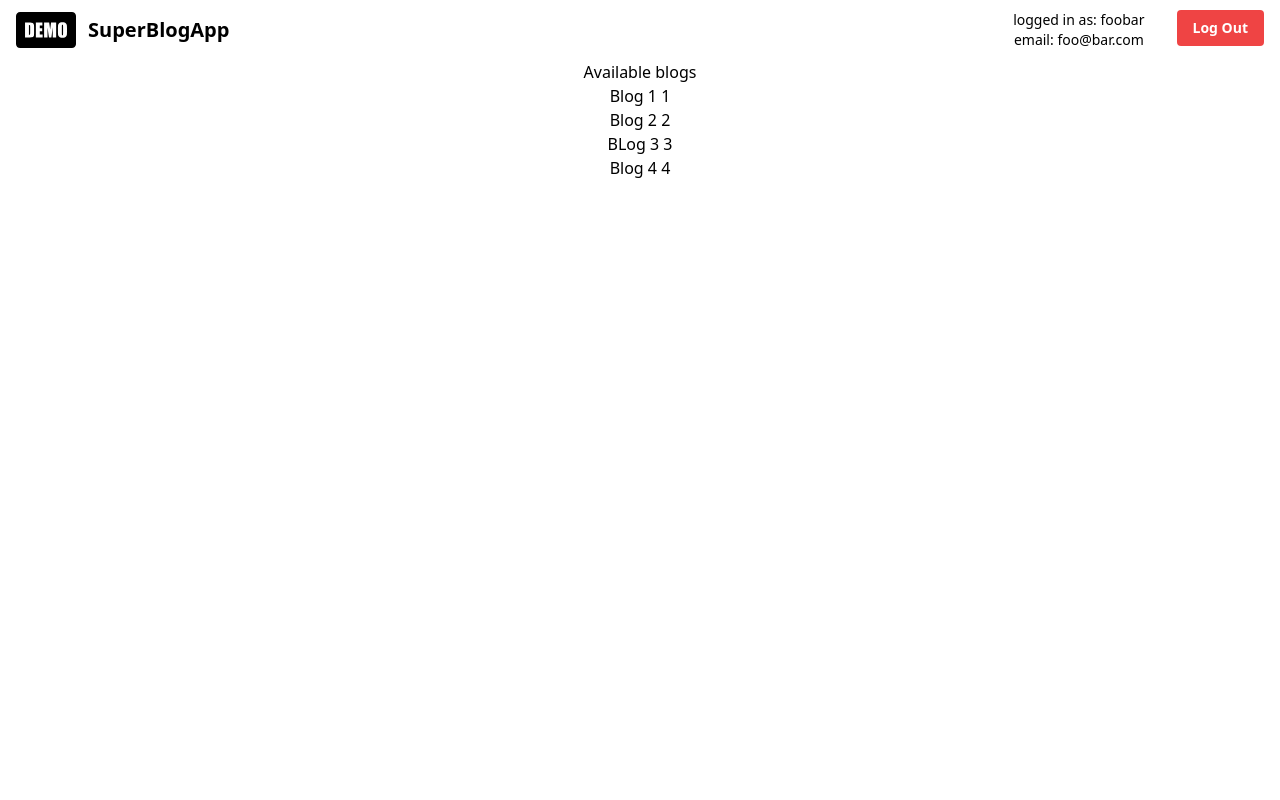
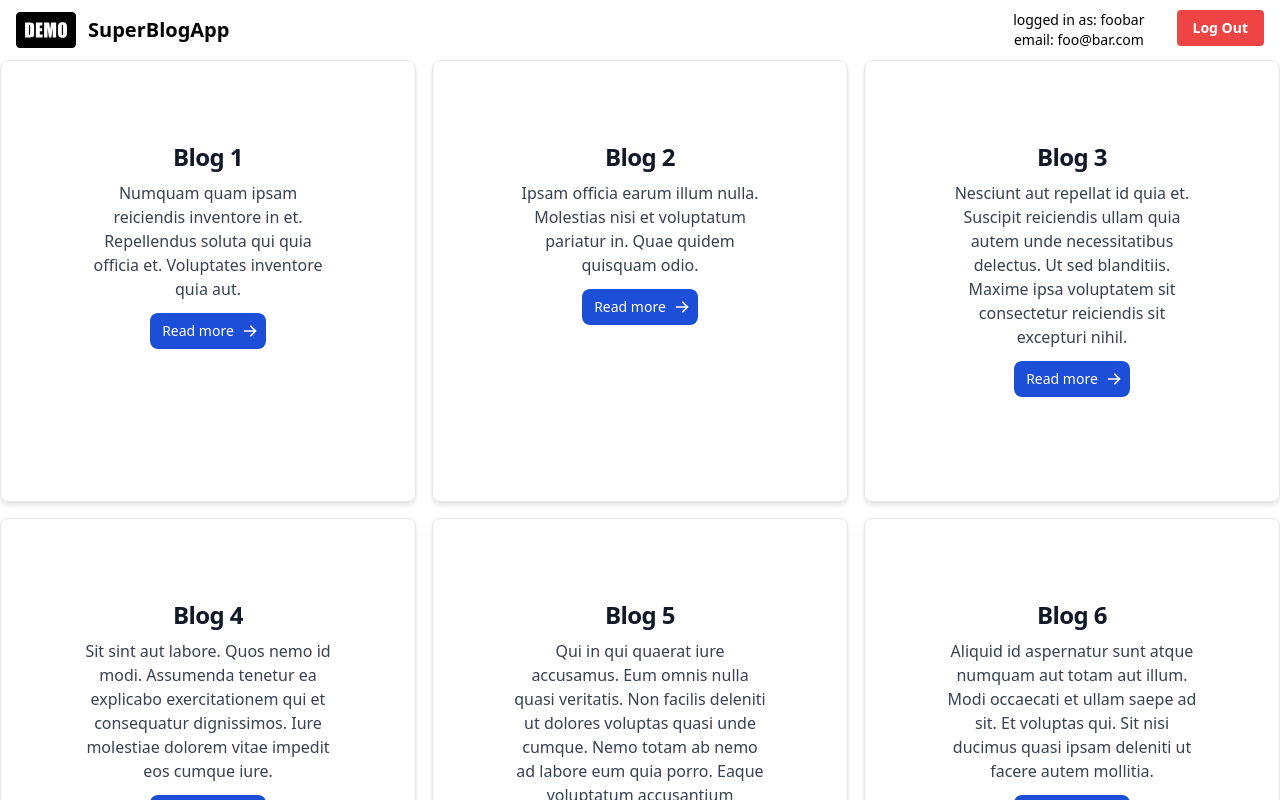
Before and after one commit to DimaYurchenko/blog-app, a React (Create React App) app: page / in a window 1280 px wide. Shown: the top 800 px of the page. Built offline with nearby package versions, Linux system fonts and the light colour scheme; data requests are answered from the project's data file; sample sign-in values are in the browser's storage.

Commit message:
add card display for blogs

```diff
--- a/api/db.json
+++ b/api/db.json
@@ -10,23 +10,39 @@
   "blogs": [
     {
       "title": "Blog 1",
+      "description": "Numquam quam ipsam reiciendis inventore in et. Repellendus soluta qui quia officia et. Voluptates inventore quia aut.",
       "userid": 1,
       "id": 1
     },
     {
       "title": "Blog 2",
+      "description": "Ipsam officia earum illum nulla. Molestias nisi et voluptatum pariatur in. Quae quidem quisquam odio.",
       "userId": 1,
       "id": 2
     },
     {
-      "title": "BLog 3",
+      "title": "Blog 3",
+      "description": "Nesciunt aut repellat id quia et. Suscipit reiciendis ullam quia autem unde necessitatibus delectus. Ut sed blanditiis. Maxime ipsa voluptatem sit consectetur reiciendis sit excepturi nihil.",
       "userId": 1,
       "id": 3
     },
     {
       "title": "Blog 4",
+      "description": "Sit sint aut labore. Quos nemo id modi. Assumenda tenetur ea explicabo exercitationem qui et consequatur dignissimos. Iure molestiae dolorem vitae impedit eos cumque iure.",
       "userId": 1,
       "id": 4
+    },
+    {
+      "title": "Blog 5",
+      "description": "Qui in qui quaerat iure accusamus. Eum omnis nulla quasi veritatis. Non facilis deleniti ut dolores voluptas quasi unde cumque. Nemo totam ab nemo ad labore eum quia porro. Eaque voluptatum accusantium aspernatur.",
+      "userId": 1,
+      "id": 5
+    },
+    {
+      "title": "Blog 6",
+      "description": "Aliquid id aspernatur sunt atque numquam aut totam aut illum. Modi occaecati et ullam saepe ad sit. Et voluptas qui. Sit nisi ducimus quasi ipsam deleniti ut facere autem mollitia.",
+      "userId": 1,
+      "id": 6
     }
   ],
   "posts": [
--- a/api/schema.json
+++ /dev/null
@@ -1,27 +0,0 @@
-{
-  "users": [
-    {
-      "email": "foo@bar.com",
-      "password": "$2a$10$wsW3O7EXY/RnlksjtxtoruBjQh0A9idvUa0OTM4F3tX1OTKvIZenO",
-      "name": "foobar",
-      "id": 1
-    }
-  ],
-  "blogs": [
-    {
-      "title": "This is Title",
-      "userId": 1,
-      "id": 1
-    }
-  ],
-  "posts": [
-    {
-      "title": "This is title",
-      "contents": "This is a post",
-      "datetime": "12/06/2022",
-      "blogId": 1,
-      "userId": 1,
-      "id": 1
-    }
-  ]
-}
--- a/src/features/User/Dashboard.js
+++ b/src/features/User/Dashboard.js
@@ -77,17 +77,40 @@ const Dashboard = () => {
         </div>
       </nav>
 
-
-      <h1>Available blogs</h1>
-      <ol>
+      <div class="container mx-auto grid gap-4 grid-cols-3 grid-rows-3">
         {blogs.map((data) => {
           return (
-            <li>
-              {data.title} {data.id}
-            </li>
+            <div class="p-20 bg-white rounded-lg border border-gray-200 shadow-md dark:bg-gray-800 dark:border-gray-700">
+              <a href="#">
+                <h5 class="mb-2 text-2xl font-bold tracking-tight text-gray-900 dark:text-white">
+                  {data.title}
+                </h5>
+              </a>
+              <p class="mb-3 font-normal text-gray-700 dark:text-gray-400">
+                {data.description}
+              </p>
+              <a
+                href="#"
+                class="inline-flex items-center py-2 px-3 text-sm font-medium text-center text-white bg-blue-700 rounded-lg hover:bg-blue-800 focus:ring-4 focus:outline-none focus:ring-blue-300 dark:bg-blue-600 dark:hover:bg-blue-700 dark:focus:ring-blue-800"
+              >
+                Read more
+                <svg
+                  class="ml-2 -mr-1 w-4 h-4"
+                  fill="currentColor"
+                  viewBox="0 0 20 20"
+                  xmlns="http://www.w3.org/2000/svg"
+                >
+                  <path
+                    fill-rule="evenodd"
+                    d="M10.293 3.293a1 1 0 011.414 0l6 6a1 1 0 010 1.414l-6 6a1 1 0 01-1.414-1.414L14.586 11H3a1 1 0 110-2h11.586l-4.293-4.293a1 1 0 010-1.414z"
+                    clip-rule="evenodd"
+                  ></path>
+                </svg>
+              </a>
+            </div>
           );
         })}
-      </ol>
+      </div>
     </Fragment>
   );
 };
```
